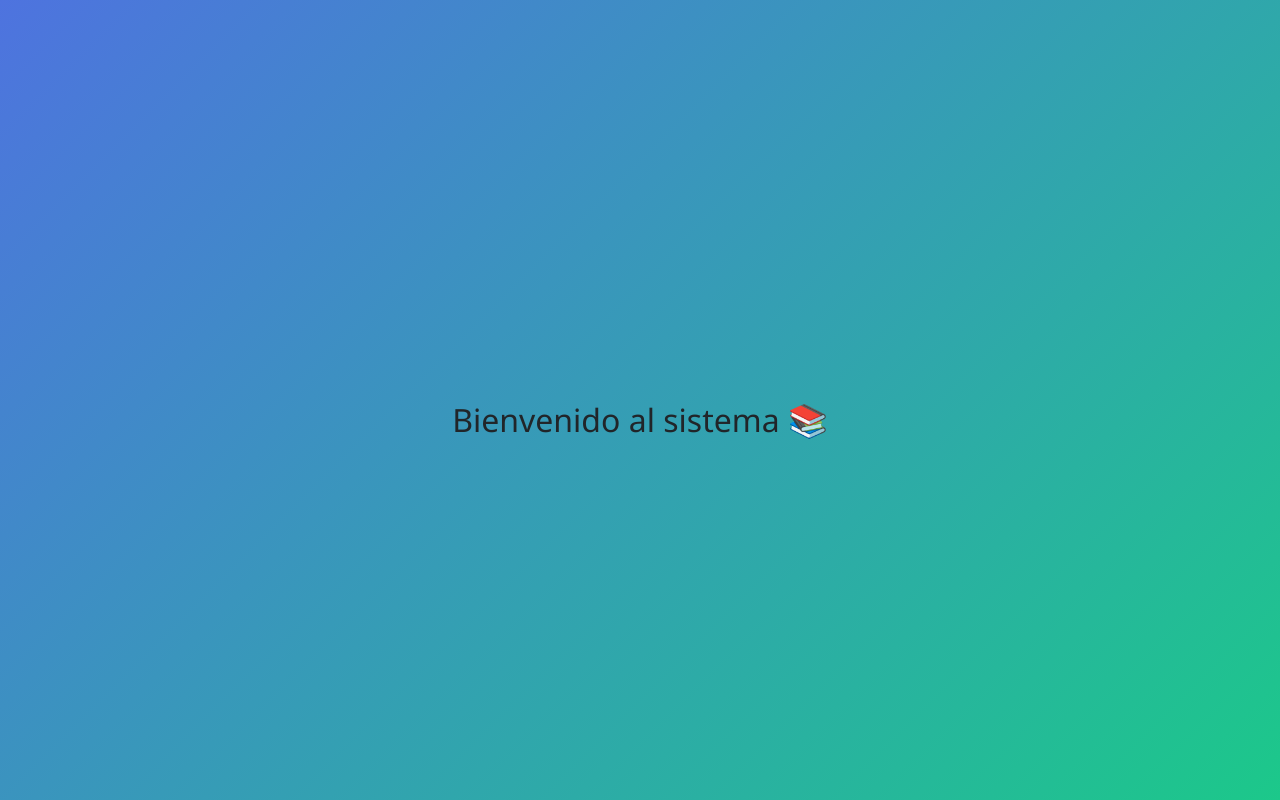
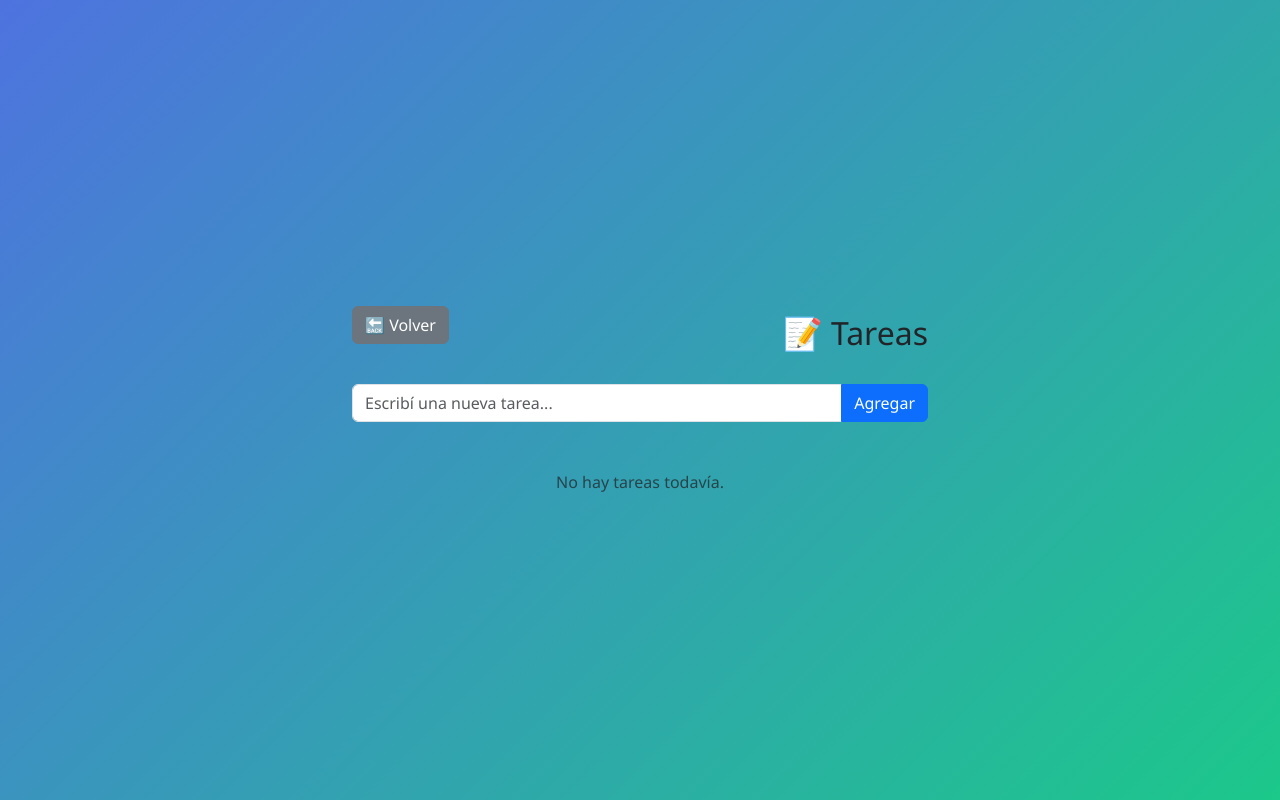
Before and after one commit to aaloisio86/TP-integrador-pnt2, a Vue app: page /home in a window 1280 px wide. Built offline with nearby package versions, Linux system fonts and the light colour scheme.

Commit message:
Se agrego la pantalla luego del login,con una imagen de fonto y botones que te redireccionan a distintas tipos de tareas para agregar con opcion de marcarlas como realizadas y de borrarlas y botones para volver atras y cerrar sesion

```diff
--- /dev/null
+++ b/src/components/Home.vue
@@ -0,0 +1,90 @@
+<template>
+    <div class="container py-5">
+      <div class="d-flex justify-content-between align-items-center mb-4">
+        <button class="btn btn-secondary mb-3" @click="volver">🔙 Volver</button>
+        <h2 class="m-0">📝 Tareas {{ tipoTarea }}</h2>
+      </div>
+
+      <!-- resto del código igual -->
+      <div class="input-group mb-4">
+        <input
+          v-model="nuevaTarea"
+          type="text"
+          class="form-control"
+          placeholder="Escribí una nueva tarea..."
+          @keyup.enter="agregarTarea"
+        />
+        <button class="btn btn-primary" @click="agregarTarea">Agregar</button>
+      </div>
+
+      <ul class="list-group">
+        <li
+          v-for="(tarea, index) in tareas"
+          :key="index"
+          class="list-group-item d-flex justify-content-between align-items-center"
+        >
+          <div>
+            <input
+              type="checkbox"
+              class="form-check-input me-2"
+              v-model="tarea.completada"
+            />
+            <span :class="{ 'text-decoration-line-through text-muted': tarea.completada }">
+              {{ tarea.texto }}
+            </span>
+          </div>
+          <button class="btn btn-danger btn-sm" @click="eliminarTarea(index)">🗑️</button>
+        </li>
+      </ul>
+
+      <div v-if="tareas.length === 0" class="text-center text-muted mt-4">
+        No hay tareas todavía.
+      </div>
+    </div>
+  </template>
+
+  <script setup>
+  import { ref, watch, onMounted } from 'vue'
+  import { useRoute, useRouter } from 'vue-router'
+
+  const route = useRoute()
+  const router = useRouter()
+  const tipoTarea = route.params.tipo
+
+  const nuevaTarea = ref('')
+  const tareas = ref([])
+
+  // Cargar tareas guardadas
+  onMounted(() => {
+    const tareasGuardadas = JSON.parse(localStorage.getItem(`tareas-${tipoTarea}`)) || []
+    tareas.value = tareasGuardadas
+  })
+
+  // Guardar automáticamente cuando cambian
+  watch(tareas, (nuevas) => {
+    localStorage.setItem(`tareas-${tipoTarea}`, JSON.stringify(nuevas))
+  }, { deep: true })
+
+  function agregarTarea() {
+    if (nuevaTarea.value.trim() !== '') {
+      tareas.value.push({ texto: nuevaTarea.value, completada: false })
+      nuevaTarea.value = ''
+    }
+  }
+
+  function eliminarTarea(index) {
+    tareas.value.splice(index, 1)
+  }
+
+  // 🔙 Botón volver
+  function volver() {
+    router.push('/seleccion-tareas')
+  }
+  </script>
+
+
+  <style scoped>
+  .container {
+    max-width: 600px;
+  }
+  </style>
--- a/src/components/Login.vue
+++ b/src/components/Login.vue
@@ -41,22 +41,28 @@
 
 <script setup>
 import { ref } from 'vue'
+import { useRouter } from 'vue-router'
 
 const usuario = ref('')
 const password = ref('')
 const error = ref('')
+const router = useRouter()
 
 function login() {
   const cuentas = JSON.parse(localStorage.getItem('cuentas')) || []
   const user = cuentas.find(c => c.usuario === usuario.value && c.password === password.value)
+
   if (user) {
-    alert(`Bienvenido ${user.usuario}!`)
     error.value = ''
+    // guardamos usuario en localStorage para usar en la próxima pantalla
+    localStorage.setItem('user', JSON.stringify(user))
+    router.push('/seleccion-tareas')
   } else {
     error.value = 'Usuario o contraseña incorrectos.'
   }
 }
 </script>
+
 
 <style scoped>
 .auth-card {
--- /dev/null
+++ b/src/components/SeleccionarTareas.vue
@@ -0,0 +1,65 @@
+<template>
+    <div class="seleccion-container">
+      <div class="overlay"></div>
+
+      <div class="contenido text-center">
+        <h2 class="fw-bold text-light mb-4">¡Bienvenido {{ nombreUsuario }}!</h2>
+        <p class="text-light mb-4 fs-5">Elegí el tipo de tareas que querés gestionar:</p>
+
+        <div class="d-flex justify-content-center flex-wrap gap-3">
+          <button class="btn btn-outline-info btn-lg" @click="irA('personales')">Personales</button>
+          <button class="btn btn-outline-warning btn-lg" @click="irA('estudio')">Estudio</button>
+          <button class="btn btn-outline-success btn-lg" @click="irA('trabajo')">Trabajo</button>
+          <button class="btn btn-outline-danger btn-lg" @click="irA('proyectos')">Proyectos</button>
+        </div>
+        <br>
+        <button class="btn btn-outline-light mb-4" @click="router.push('/login')">← Cerrar sesión</button>
+
+      </div>
+    </div>
+  </template>
+
+  <script setup>
+  import { ref, onMounted } from 'vue'
+  import { useRouter } from 'vue-router'
+
+  const router = useRouter()
+  const nombreUsuario = ref('')
+
+  // recuperar usuario desde localStorage (si existe)
+  onMounted(() => {
+    const user = JSON.parse(localStorage.getItem('user')) || null
+    if (user) {
+      nombreUsuario.value = user.usuario
+    } else {
+      router.push('/login')
+    }
+  })
+
+  function irA(tipo) {
+    router.push(`/home?tipo=${tipo}`)
+  }
+  </script>
+
+  <style scoped>
+  .seleccion-container {
+    position: relative;
+    background: url('https://images.unsplash.com/photo-1498050108023-c5249f4df085?auto=format&fit=crop&w=1350&q=80')
+      center/cover no-repeat;
+    height: 100vh;
+    display: flex;
+    align-items: center;
+    justify-content: center;
+  }
+
+  .overlay {
+    position: absolute;
+    inset: 0;
+    background: rgba(0, 0, 0, 0.5);
+  }
+
+  .contenido {
+    position: relative;
+    z-index: 2;
+  }
+  </style>
--- a/src/router/index.js
+++ b/src/router/index.js
@@ -1,12 +1,15 @@
 import { createRouter, createWebHistory } from 'vue-router'
 import Login from '../components/Login.vue'
 import Registro from '../components/Registro.vue'
+import SeleccionTareas from '../components/SeleccionarTareas.vue'
+import Home from '../components/Home.vue'
 
 const routes = [
   { path: '/', redirect: '/login' },
   { path: '/login', component: Login },
   { path: '/registro', component: Registro },
-  { path: '/home', component: { template: '<h2 class="text-center mt-5">Bienvenido al sistema 📚</h2>' } }
+  { path: '/seleccion-tareas', component: SeleccionTareas },
+  { path: '/home', component: Home }
 ]
 
 const router = createRouter({
```
